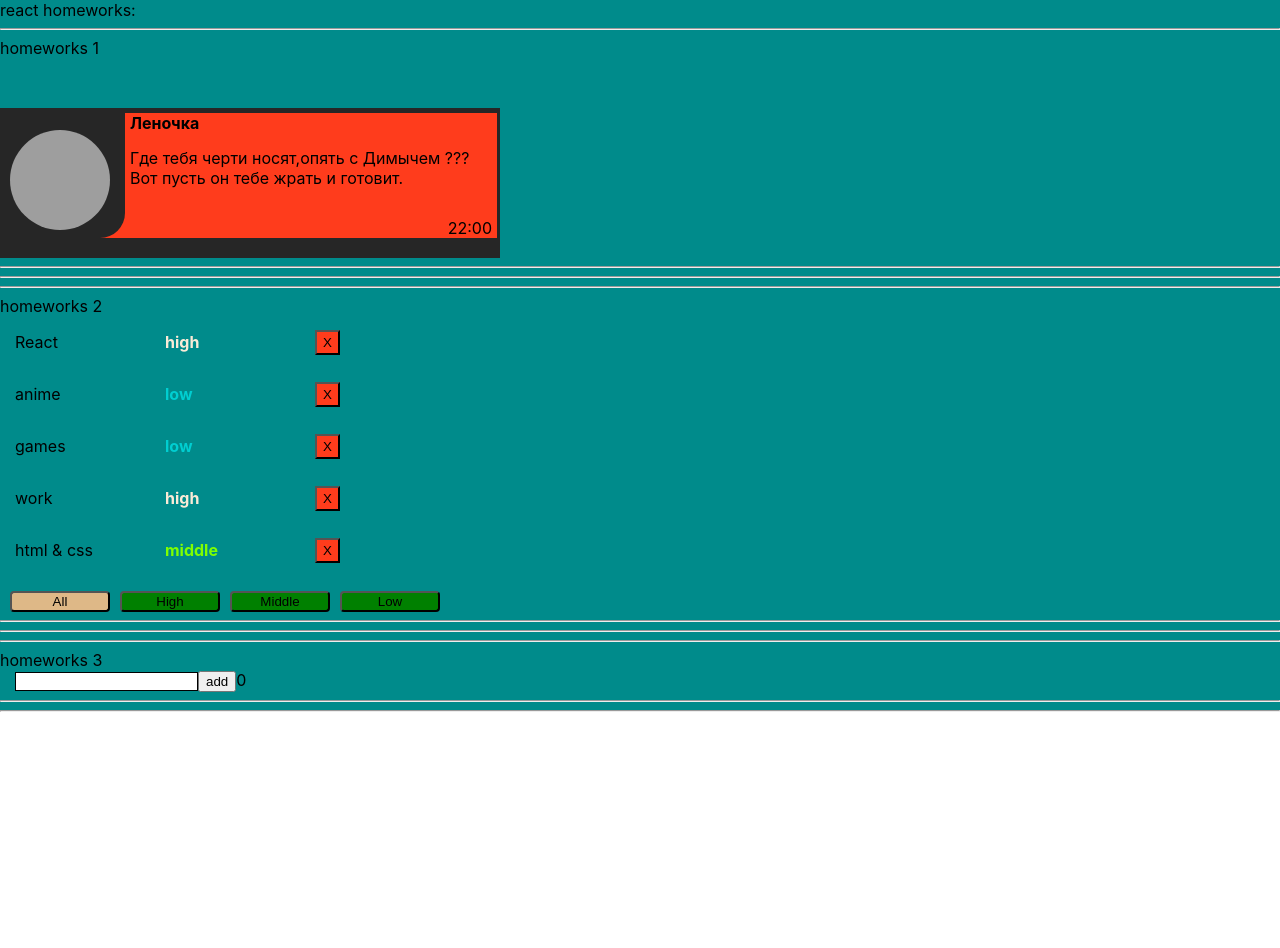
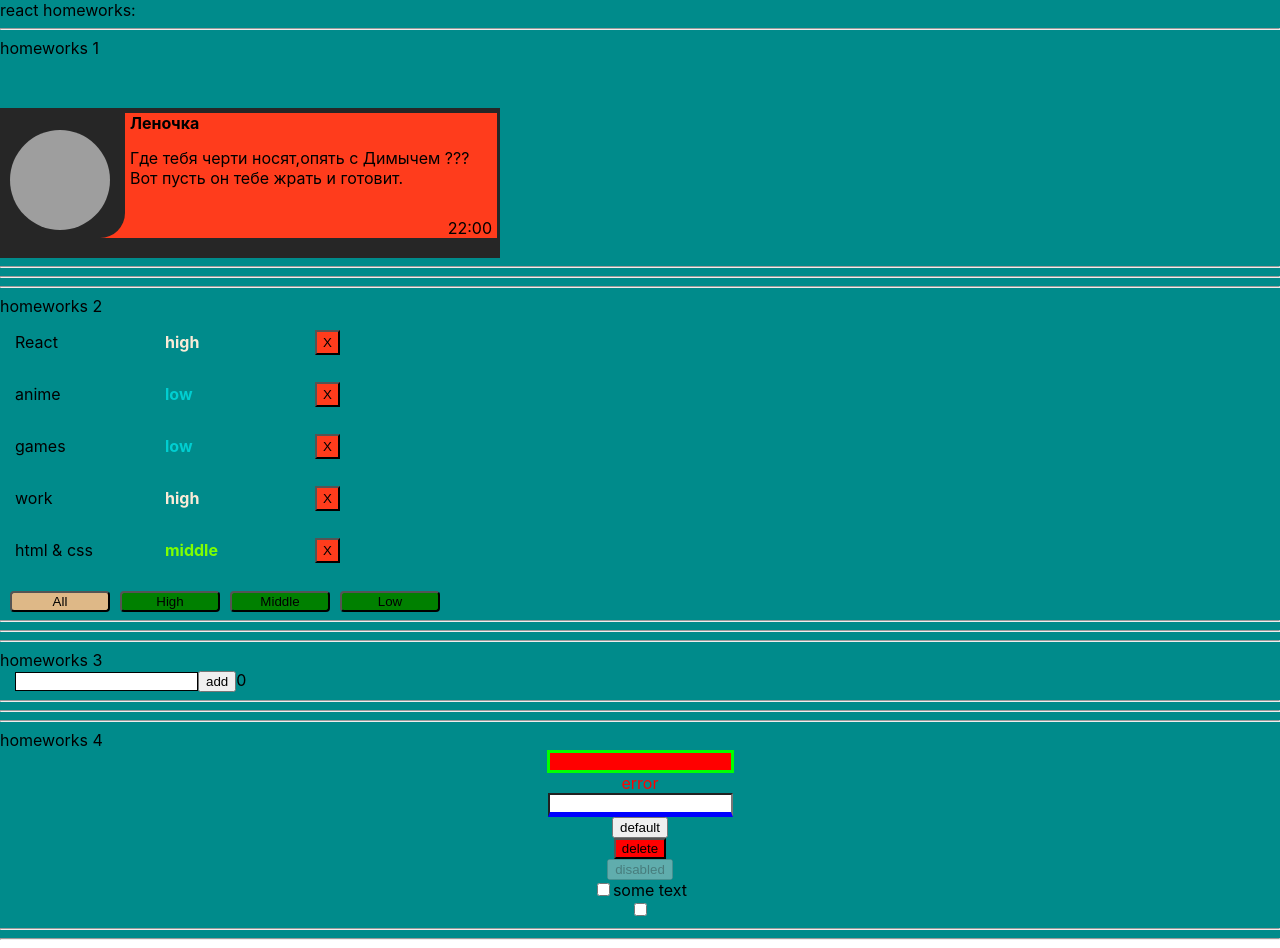
Before and after one commit to shastinmax/IT-INCUBATOR-HW, a React (Create React App) app: page / in a window 1280 px wide. Before the commit the page ends 800 px from the top, so only its background shows below. Built offline with nearby package versions, Linux system fonts and the light colour scheme; grey boxes are pictures that could not be loaded.

Commit message:
wrote a log in hw4

```diff
--- a/src/p1-main/m1-ui/u1-app/App.tsx
+++ b/src/p1-main/m1-ui/u1-app/App.tsx
@@ -3,6 +3,7 @@
 import HW1 from '../../../p2-homeworks/h1/HW1'
 import HW2 from "../../../p2-homeworks/h2/HW2";
 import HW3 from "../../../p2-homeworks/h3/HW3";
+import HW4 from "../../../p2-homeworks/h4/HW4";
 
 function App() {
     return (
@@ -11,7 +12,7 @@
             <HW1/>
             <HW2/>
             <HW3/>
-            {/*<HW4/>*/}
+            <HW4/>
             {/*<HW5/>*/}
 
         </div>
--- a/src/p2-homeworks/h4/common/c1-SuperInputText/SuperInputText.module.css
+++ b/src/p2-homeworks/h4/common/c1-SuperInputText/SuperInputText.module.css
@@ -1,5 +1,5 @@
 .superInput {
-
+    background: white;
 }
 
 .errorInput {
--- a/src/p2-homeworks/h4/common/c1-SuperInputText/SuperInputText.tsx
+++ b/src/p2-homeworks/h4/common/c1-SuperInputText/SuperInputText.tsx
@@ -39,7 +39,7 @@
     }
 
     const finalSpanClassName = `${s.error} ${spanClassName ? spanClassName : ''}`
-    const finalInputClassName = `${s.errorInput} ${className}` // need to fix with (?:) and s.superInput
+    const finalInputClassName = `${error?s.errorInput:s.superInput} ${className}` // need to fix with (?:) and s.superInput
 
     return (
         <>
--- a/src/p2-homeworks/h4/common/c3-SuperCheckbox/SuperCheckbox.tsx
+++ b/src/p2-homeworks/h4/common/c3-SuperCheckbox/SuperCheckbox.tsx
@@ -20,6 +20,10 @@
     }
 ) => {
     const onChangeCallback = (e: ChangeEvent<HTMLInputElement>) => {
+        onChange // если есть пропс onChange
+        && onChange(e) // то передать ему е (поскольку onChange не обязателен)
+
+        onChangeChecked && onChangeChecked(e.currentTarget.checked)
         // сделайте так чтоб работал onChange и onChangeChecked
     }
 
```
